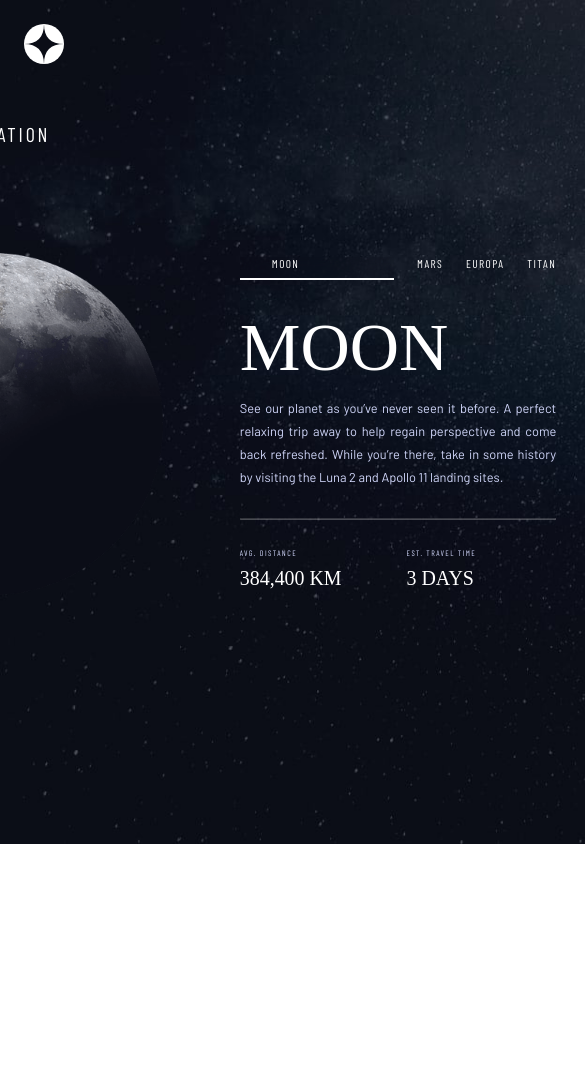
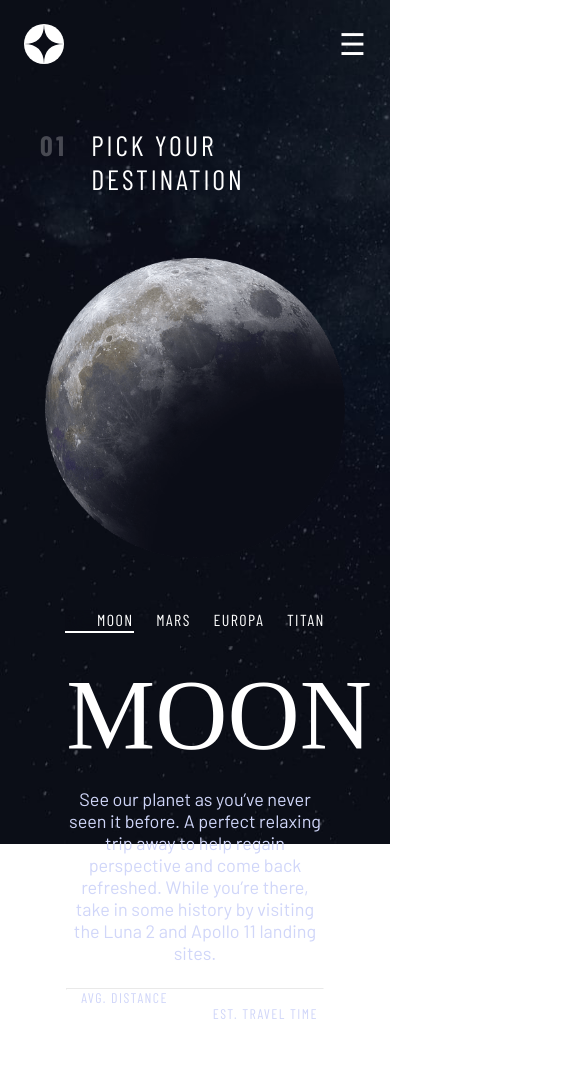
Before and after one commit to hyugatanj/fm-space-tourissm-website, a plain HTML site: page destinations.html in a window 390 px wide. Shown: the whole page, 585 px wide, since content can reach past the window. Before the commit the page ends 844 px from the top, so only its background shows below. Drawn offline with nearby package versions, Linux system fonts and the light colour scheme; a web font is replaced by a local one.

Commit message:
new design for tablet screen size (rs-tablet)

```diff
--- a/destinations.html
+++ b/destinations.html
@@ -19,7 +19,8 @@
       <img class="logo" src="starter-code/assets/shared/logo.svg" alt="logo">
       <hr>
     </div>
-    <nav>
+    <nav class="target">
+      <button class="burger-btn">&#9776;</button>
       <ul class="nav-list">
         <li><a class="nav-button" href="index.html"><span class="numb">00</span> HOME</a></li>
         <li class="js-is-active"><a class="nav-button" href="destinations.html"><span class="numb">01</span> DESTINATIONS</a></li>
--- a/style/destination.css
+++ b/style/destination.css
@@ -26,7 +26,7 @@ main {
 .tittle {
   font-family: 'Barlow Condensed', sans-serif;
   font-weight: bold;
-  font-size: 20px;
+  font-size: 28px;
   letter-spacing: 3.36px;
   line-height: auto;
   color: rgba(255, 255, 255, 0.25);
@@ -34,11 +34,13 @@ main {
 
 .hero-title {
   font-family: var(--text-preset-5-font);
-  font-size: 20px;
+  font-size: 28px;
   font-weight: var(--text-preset-5-weight);
   letter-spacing: 2.84px;
   line-height: auto;
   margin-bottom: 17.07px;
+  display: flex;
+  gap: 24px;
 }
 
 .second-hero {
@@ -79,6 +81,7 @@ main {
   justify-content: center;
   align-items: center;
   width: 50%;
+  row-gap: 40px;
 }
 
 .explanation {
@@ -158,7 +161,6 @@ main {
   text-align: justify;
   font-size:12.8px;
   font-weight: var(--text-preset-9-weight);
-  line-height: 180%;
   letter-spacing: 0px;
   color: var(--blue-300);
 }
@@ -197,3 +199,106 @@ main {
   letter-spacing: 0px;
   color: white;
 }
+
+@media (max-width: 848px) {
+  body{
+    display: flex;
+    flex-direction: column;
+  }
+
+  main {
+    padding: 40px 40px;
+    flex: 1;
+  }
+
+  .hero {
+    width: 100%;
+    height: 100%;
+    display: flex;
+    flex-direction: column;
+    gap: 24px;
+  }
+
+  .second-hero.show {
+    width: 100%;
+    height: 100%;
+    flex-direction: column;
+    align-items: center;
+    justify-content: center;
+    gap: 32px;
+  }
+
+  .left {
+    flex: 1;
+    width: 100%;
+  }
+
+  .img-container {
+    max-width: 300px;
+  }
+
+  .right {
+    flex: 1;
+    justify-content: flex-start;
+    width: 100%;
+  }
+
+  .explanation {
+    width: 83%;
+    gap: 24px;
+    height: fit-content;
+  }
+
+  .explanation ul{
+    justify-content: center;
+  }
+
+  .tabs {
+    font-size: 1rem;
+  }
+
+  .text {
+    height: auto;
+    gap: 1rem;
+  }
+
+  .title{
+    text-align: center;
+    font-size: 6.25rem;
+    height: max-content;
+  }
+
+  .description {
+    text-align: center;
+    font-size: 1.125rem;
+  }
+
+  .statistics {
+    display: flex;
+    gap: 24px;
+  }
+
+  .distance {
+    flex: 1;
+    gap: 12px;
+    display: flex;
+    justify-content: center;
+    align-items: center;
+  }
+
+  .travel-time {
+    flex: 1;
+    gap: 12px;
+    display: flex;
+    justify-content: center;
+    align-items: center;
+  }
+
+  .statistics-title {
+    font-size: 0.875rem;
+  }
+
+  .statistics-description {
+    font-size: 1.75rem;
+  }
+}
```
